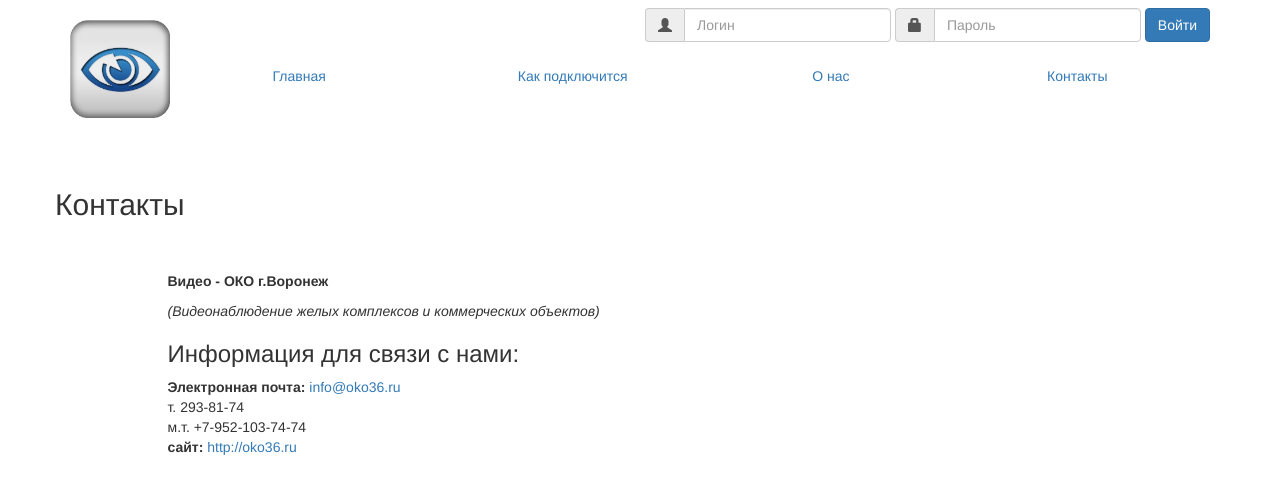
After one commit to Rockstreet/videoadmin, a Django app: page /contact in a window 1280 px wide. The commit adds this page. Shown: the top 494 px of the page. Run offline with Django 3.2, Linux system fonts and the light colour scheme; some libraries are stand-ins or nearby versions.

Commit message:
из дома

```diff
--- a/videoadmin/templates/base.html
+++ b/videoadmin/templates/base.html
@@ -60,7 +60,7 @@
             <li class="active"><a href="/">Главная</a></li>
             <li><a href="">Как подключится </a></li>
             <li><a href="#">О нас</a></li>
-            <li><a href="#">Контакты</a></li>
+            <li><a href="/contact">Контакты</a></li>
           </ul>
         </nav>
 
--- /dev/null
+++ b/videoadmin/templates/videoadmin/contact.html
@@ -0,0 +1,26 @@
+{% extends "base.html" %}
+
+
+
+{% block content %}
+<div class="row" style="margin-top:50px;">
+	<h2>Контакты</h2>
+<div class="col-md-5 col-md-offset-1"	>
+<br><br>
+
+<p><b>Видео - ОКО г.Воронеж</b></p>
+<p><i>(Видеонаблюдение желых комплексов и коммерческих объектов)</i></p>
+
+<h3>Информация для связи с нами:</h3>
+
+<b>Электронная почта:</b> <a href="mail-to:info@oko32.ru">info@oko36.ru</a> <br>
+
+т. 293-81-74<br>
+м.т. +7-952-103-74-74<br>
+
+<b>сайт:</b> <a href="http://oko36.ru">http://oko36.ru</a>
+
+</div>
+
+</div>
+{% endblock %}
--- a/videoadmin/templates/videoadmin/video_objects_list.html
+++ b/videoadmin/templates/videoadmin/video_objects_list.html
@@ -40,7 +40,7 @@
 
         <div class="col-md-4">
         <center>
-            <img src="/{{item_obj.file}}" title="{{item_obj.title}}"><br>
+            <img width="300" src="/{{item_obj.file}}" title="{{item_obj.title}}"><br>
 
             <b>{{ item_obj.title }}</b><br>{{item_obj.meta_description}}
             <br>
--- a/videoadmin/urls.py
+++ b/videoadmin/urls.py
@@ -30,7 +30,8 @@ urlpatterns = [
 
     url(r'^cameras/(?P<pk>[-\w]+)/$', views.DetailView.as_view(), name='cameras'),
     url(r'^camera/(?P<pk>[-\w]+)/$', views.DetailCameraView.as_view(), name='camera'),
-    url(r'^generate_users/', views.GenerateUsers.as_view(), name='generate_users')
+    url(r'^generate_users/', views.GenerateUsers.as_view(), name='generate_users'),
+    url(r'^contact', views.Contact.as_view(), name='contact')
 
 ]
 
--- a/videoadmin/views.py
+++ b/videoadmin/views.py
@@ -46,6 +46,10 @@ class DetailCameraView(generic.DetailView):
     model = Video_cameras
 
 
+class Contact(generic.TemplateView):
+	template_name = 'videoadmin/contact.html'
+
+
 class GenerateUsers(generic.TemplateView):
 
     template_name = 'videoadmin/generate_users.html'
@@ -60,7 +64,7 @@ class GenerateUsers(generic.TemplateView):
     def get_context_data(self, **kwargs):
         context = super(GenerateUsers, self).get_context_data(**kwargs)
 
-        f = open('./static/files/ber.csv')
+        f = open('./static/files/del.csv')
 
         file_mas=[]
 
@@ -74,28 +78,15 @@ class GenerateUsers(generic.TemplateView):
             uname=str(line).strip();
 
             file_mas.append(str(line).strip()+" "+str(rid))
+            usern = str(line).strip()
+            passw = str(rid)
 
-
-
-        usern = "ber_8-A.1"
-        passw = "2nIMiaYj"
-        user = User.objects.create(username=usern)
-        user.set_password(passw)
-        user.save()
-        profile = UserProfileObjects.objects.create(user=User.objects.filter(username=usern).first())
-        profile.video_objects.add(Video_objects.objects.filter(title='ЖК «Дельфин»').first().pk)
-        profile.save()
-
-
-
-
-
-
-
-
-
-
-
+           # user = User.objects.create(username=usern)
+           # user.set_password(passw)
+           # user.save()
+           # profile = UserProfileObjects.objects.create(user=User.objects.filter(username=usern).first())
+           # profile.video_objects.add(Video_objects.objects.filter(id=3).first().pk)
+           # profile.save()
 
 
         context['file_mas']=file_mas
```
